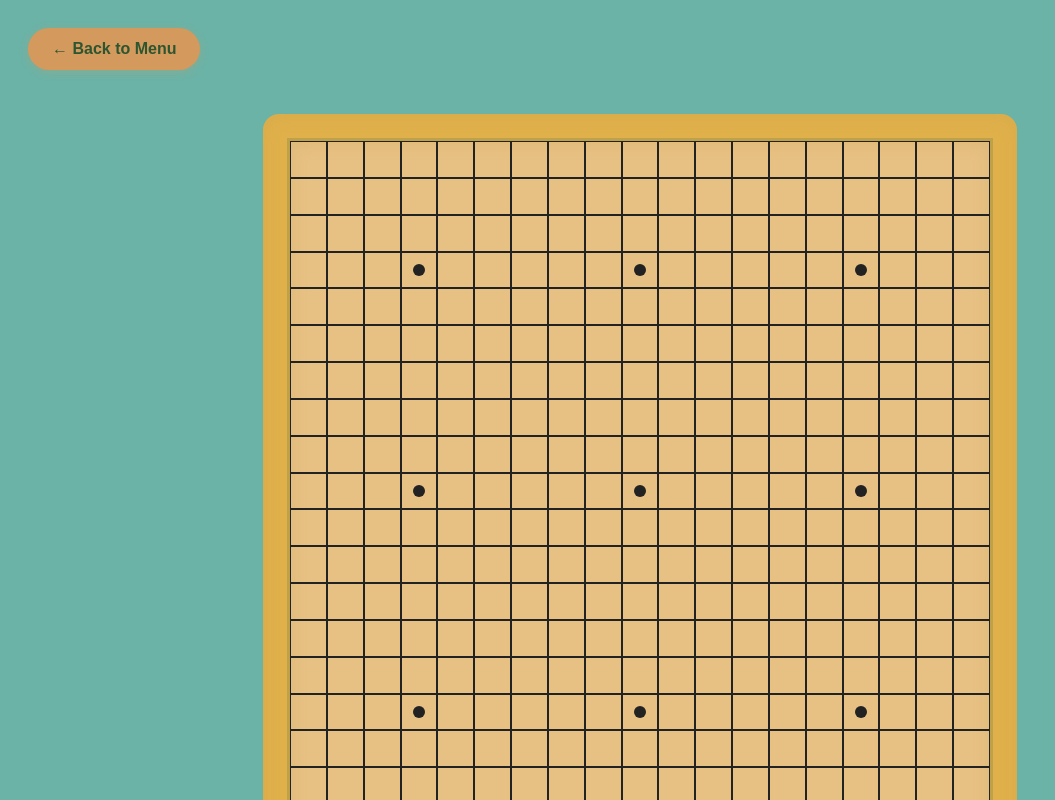
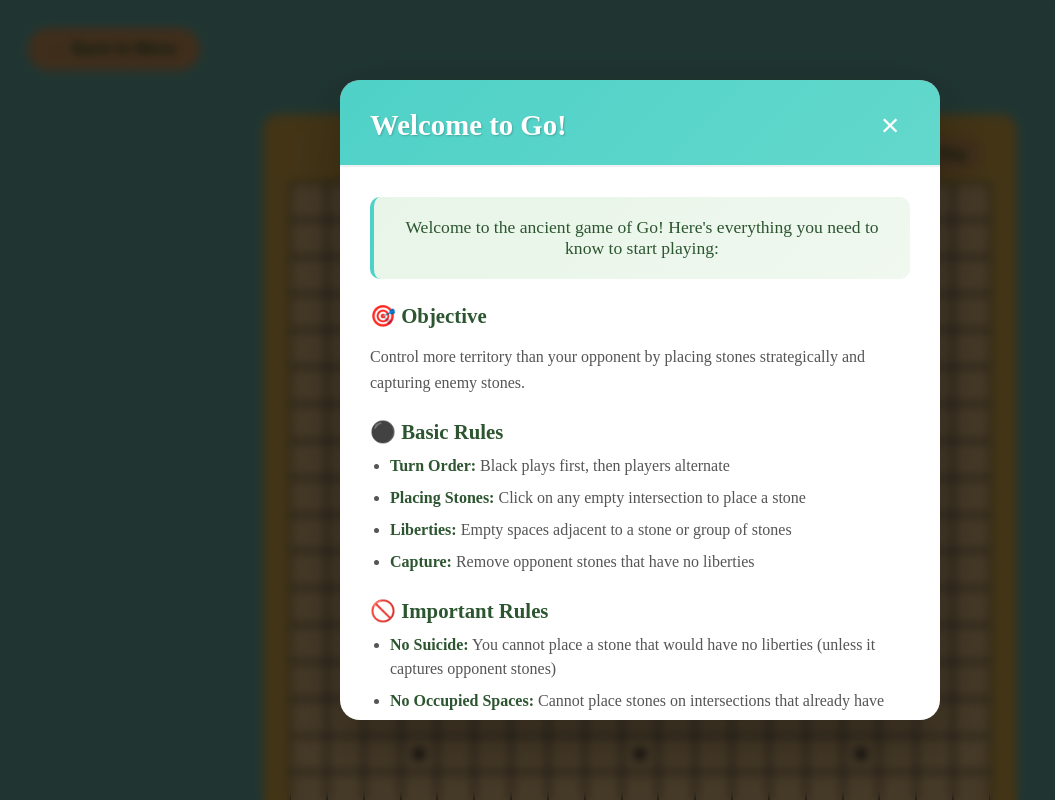
Before and after one commit to EdrickMuthamia/go-game-project, a React (Vite) app: page / in a window 1280 px wide. Both pictures are taken after a click on the button "Start Playing". Shown: the top 800 px of the page, without its empty margins (0-1055 px from the left). Built offline with nearby package versions, Linux system fonts and the light colour scheme.

Commit message:
how-to-play

```diff
--- a/src/components/Board.jsx
+++ b/src/components/Board.jsx
@@ -6,13 +6,41 @@ import "../styles/board.css";
  * @param {Object} props
  * @param {Array<Array<string|null>>} props.board
  * @param {function} props.onPlay
+ * @param {Array<number>|null} props.lastMove
  */
-function Board({ board, onPlay }) {
+function Board({ board, onPlay, lastMove }) {
   const BOARD_SIZE = board.length;
   // Star points for 19x19
   const starPoints = [3, 9, 15];
 
+  // Show popup on first entry, but remember if user has seen it
+  const [showHowToPlay, setShowHowToPlay] = React.useState(() => {
+    // Check if user has seen the tutorial before
+    const hasSeenTutorial = localStorage.getItem('goGameTutorialSeen');
+    return !hasSeenTutorial; // Show if they haven't seen it
+  });
+
+  const handleClosePopup = () => {
+    setShowHowToPlay(false);
+    // Remember that user has seen the tutorial
+    localStorage.setItem('goGameTutorialSeen', 'true');
+  };
+
+  const handleShowPopup = () => {
+    setShowHowToPlay(true);
+  };
+
   return (
+    <div className="board-container">
+      <div className="board-header">
+        <button
+          className="how-to-play-btn"
+          onClick={handleShowPopup}
+        >
+          ? How to Play
+        </button>
+      </div>
+
       <div
         className="go-board go-board-large"
         style={{
@@ -27,8 +55,85 @@ function Board({ board, onPlay }) {
               value={cell}
               onClick={() => onPlay(i, j)}
               isStarPoint={starPoints.includes(i) && starPoints.includes(j)}
+              isLastMove={lastMove && lastMove[0] === i && lastMove[1] === j}
             />
           ))
+        )}
+      </div>
+
+      {/* How to Play Popup */}
+      {showHowToPlay && (
+        <div className="popup-overlay" onClick={handleClosePopup}>
+          <div className="popup-content" onClick={(e) => e.stopPropagation()}>
+            <div className="popup-header">
+              <h2>Welcome to Go!</h2>
+              <button
+                className="close-btn"
+                onClick={handleClosePopup}
+              >
+                ×
+              </button>
+            </div>
+
+            <div className="popup-body">
+              <div className="welcome-message">
+                <p>Welcome to the ancient game of Go! Here's everything you need to know to start playing:</p>
+              </div>
+
+              <div className="rule-section">
+                <h3>🎯 Objective</h3>
+                <p>Control more territory than your opponent by placing stones strategically and capturing enemy stones.</p>
+              </div>
+
+              <div className="rule-section">
+                <h3>⚫ Basic Rules</h3>
+                <ul>
+                  <li><strong>Turn Order:</strong> Black plays first, then players alternate</li>
+                  <li><strong>Placing Stones:</strong> Click on any empty intersection to place a stone</li>
+                  <li><strong>Liberties:</strong> Empty spaces adjacent to a stone or group of stones</li>
+                  <li><strong>Capture:</strong> Remove opponent stones that have no liberties</li>
+                </ul>
+              </div>
+
+              <div className="rule-section">
+                <h3>🚫 Important Rules</h3>
+                <ul>
+                  <li><strong>No Suicide:</strong> You cannot place a stone that would have no liberties (unless it captures opponent stones)</li>
+                  <li><strong>No Occupied Spaces:</strong> Cannot place stones on intersections that already have stones</li>
+                </ul>
+              </div>
+
+              <div className="rule-section">
+                <h3>🏆 Winning</h3>
+                <p>The game ends when both players pass. The winner is determined by:</p>
+                <ul>
+                  <li>Territory controlled (empty spaces surrounded by your stones)</li>
+                  <li>Captured opponent stones</li>
+                </ul>
+                <p><em>Note: This version shows stone count in real-time for simplified scoring.</em></p>
+              </div>
+
+              <div className="rule-section tips">
+                <h3>💡 Quick Tips</h3>
+                <ul>
+                  <li>Start by claiming corners and edges - they're easier to secure</li>
+                  <li>Connect your stones to form strong groups</li>
+                  <li>Look for opportunities to capture isolated enemy stones</li>
+                  <li>Balance between attacking and defending</li>
+                </ul>
+              </div>
+            </div>
+
+            <div className="popup-footer">
+              <button
+                className="got-it-btn"
+                onClick={handleClosePopup}
+              >
+                Start Playing!
+              </button>
+            </div>
+          </div>
+        </div>
       )}
     </div>
   );
--- a/src/components/Game.jsx
+++ b/src/components/Game.jsx
@@ -33,6 +33,8 @@ function Game({ onBackToHome }) {
   const handleReset = () => {
     game.resetGame();
     setShowRestoredMessage(false);
+    // Reset tutorial state so it shows again on next game
+    localStorage.removeItem('goGameTutorialSeen');
   };
 
   return (
--- a/src/styles/board.css
+++ b/src/styles/board.css
@@ -9,6 +9,36 @@ body {
   align-items: center;
   justify-content: flex-start;
   background: #6bb3a7;
+}
+
+/* Board Container and Header */
+.board-container {
+  position: relative;
+}
+
+.board-header {
+  display: flex;
+  justify-content: flex-end;
+  padding: 0 10px 10px 0;
+}
+
+.how-to-play-btn {
+  background: rgba(212, 153, 93, 0.9);
+  color: #2c5530;
+  border: none;
+  padding: 8px 16px;
+  border-radius: 20px;
+  font-size: 0.9rem;
+  font-weight: 600;
+  cursor: pointer;
+  transition: all 0.3s ease;
+  box-shadow: 0 2px 8px rgba(212, 153, 93, 0.3);
+}
+
+.how-to-play-btn:hover {
+  background: #d4995d;
+  transform: translateY(-1px);
+  box-shadow: 0 4px 12px rgba(212, 153, 93, 0.4);
 }
 
 .go-board-outer {
@@ -307,3 +337,186 @@ body {
     transform: translateY(0);
   }
 }
+
+/* How to Play Popup Styles */
+.popup-overlay {
+  position: fixed;
+  top: 0;
+  left: 0;
+  right: 0;
+  bottom: 0;
+  background: rgba(0, 0, 0, 0.7);
+  display: flex;
+  align-items: center;
+  justify-content: center;
+  z-index: 1000;
+  padding: 20px;
+  backdrop-filter: blur(5px);
+}
+
+.popup-content {
+  background: white;
+  border-radius: 20px;
+  max-width: 600px;
+  max-height: 80vh;
+  overflow-y: auto;
+  box-shadow: 0 20px 60px rgba(0, 0, 0, 0.3);
+  animation: popupSlideIn 0.3s ease-out;
+}
+
+@keyframes popupSlideIn {
+  from {
+    opacity: 0;
+    transform: scale(0.9) translateY(-20px);
+  }
+  to {
+    opacity: 1;
+    transform: scale(1) translateY(0);
+  }
+}
+
+.popup-header {
+  display: flex;
+  justify-content: space-between;
+  align-items: center;
+  padding: 25px 30px 20px;
+  border-bottom: 2px solid #f0f0f0;
+  background: linear-gradient(135deg, #4fd1c7 0%, #63d8cc 100%);
+  border-radius: 20px 20px 0 0;
+}
+
+.popup-header h2 {
+  margin: 0;
+  color: white;
+  font-size: 1.8rem;
+  font-weight: 600;
+  text-shadow: 1px 1px 2px rgba(0, 0, 0, 0.2);
+}
+
+.close-btn {
+  background: none;
+  border: none;
+  font-size: 2rem;
+  color: white;
+  cursor: pointer;
+  width: 40px;
+  height: 40px;
+  display: flex;
+  align-items: center;
+  justify-content: center;
+  border-radius: 50%;
+  transition: all 0.2s ease;
+}
+
+.close-btn:hover {
+  background: rgba(255, 255, 255, 0.2);
+  transform: scale(1.1);
+}
+
+.popup-body {
+  padding: 30px;
+  color: #2c3e50;
+}
+
+.welcome-message {
+  background: linear-gradient(135deg, #e8f5e8, #f0f8f0);
+  padding: 20px;
+  border-radius: 10px;
+  margin-bottom: 25px;
+  border-left: 4px solid #4fd1c7;
+}
+
+.welcome-message p {
+  margin: 0;
+  font-size: 1.1rem;
+  color: #2c5530;
+  font-weight: 500;
+  text-align: center;
+}
+
+.rule-section {
+  margin-bottom: 25px;
+}
+
+.rule-section h3 {
+  color: #2c5530;
+  font-size: 1.3rem;
+  margin-bottom: 10px;
+  display: flex;
+  align-items: center;
+  gap: 8px;
+}
+
+.rule-section p {
+  line-height: 1.6;
+  margin-bottom: 10px;
+  color: #555;
+}
+
+.rule-section ul {
+  margin: 10px 0;
+  padding-left: 20px;
+}
+
+.rule-section li {
+  line-height: 1.5;
+  margin-bottom: 8px;
+  color: #555;
+}
+
+.rule-section li strong {
+  color: #2c5530;
+  font-weight: 600;
+}
+
+.tips {
+  background: #f8f9fa;
+  padding: 20px;
+  border-radius: 10px;
+  border-left: 4px solid #d4995d;
+}
+
+.popup-footer {
+  padding: 20px 30px 30px;
+  text-align: center;
+  border-top: 1px solid #f0f0f0;
+}
+
+.got-it-btn {
+  background: linear-gradient(135deg, #d4995d, #c28a4d);
+  color: white;
+  border: none;
+  padding: 12px 30px;
+  font-size: 1.1rem;
+  font-weight: 600;
+  border-radius: 25px;
+  cursor: pointer;
+  transition: all 0.3s ease;
+  box-shadow: 0 5px 15px rgba(212, 153, 93, 0.3);
+}
+
+.got-it-btn:hover {
+  background: linear-gradient(135deg, #c28a4d, #b17a43);
+  transform: translateY(-2px);
+  box-shadow: 0 8px 25px rgba(212, 153, 93, 0.4);
+}
+
+/* Responsive Design for Popup */
+@media (max-width: 768px) {
+  .popup-content {
+    max-width: 95%;
+    max-height: 85vh;
+  }
+
+  .popup-header, .popup-body, .popup-footer {
+    padding: 20px;
+  }
+
+  .popup-header h2 {
+    font-size: 1.5rem;
+  }
+
+  .rule-section h3 {
+    font-size: 1.2rem;
+  }
+}
```
Lines whose indentation alone changed are shown as unchanged.
